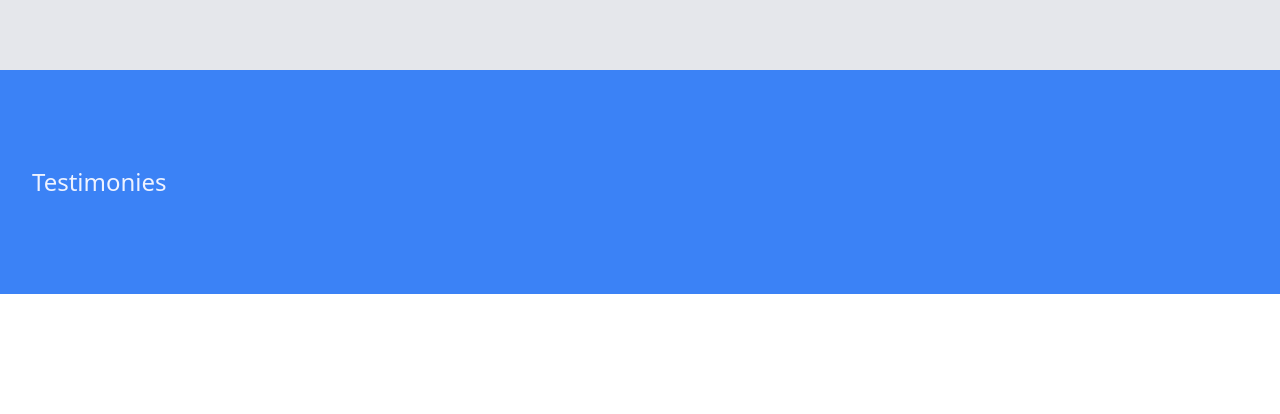
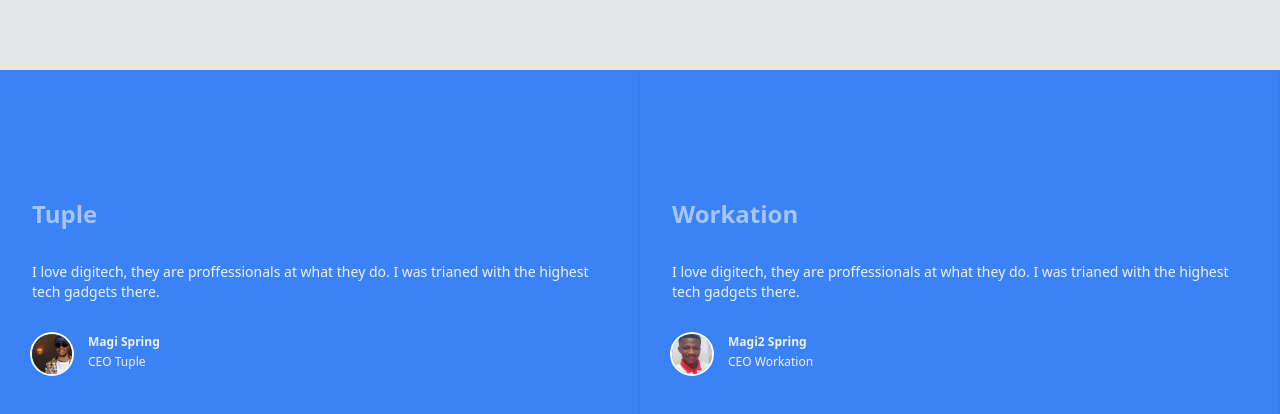
Before and after one commit to itstimiking/digitec, a Next.js app: page / in a window 1280 px wide. Shown: the part 3190-3604 px from the top of the page. Before the commit the page ends 3484 px from the top, so only its background shows below. Built offline with nearby package versions, Linux system fonts and the light colour scheme.

Commit message:
FEAT: Added the testimony section

```diff
--- a/components/testimonysection.tsx
+++ b/components/testimonysection.tsx
@@ -1,27 +1,46 @@
+interface testimony {
+    firstname: string,
+    lastname: string,
+    position: string,
+    company: string,
+    comment: string,
+    image: string,
+}
+
 export interface TestimonySectionProps {
+    testimonies: testimony[]
 
 }
 
-const TestimonySection: React.FC<TestimonySectionProps> = () => {
+const TestimonySection: React.FC<TestimonySectionProps> = ({testimonies}) => {
     return (
-        <section className="flex w-full bg-blue-500 text-indigo-50">
+        <section className="flex flex-wrap w-full bg-blue-500 text-indigo-50 mx-auto ">
 
-            <div className="px-8 py-24 flex flex-col justify-items-center">
+            {
+                testimonies.slice(0,2).map(testimony => (
+                    <div className="w-full sm:w-1/2 h-full px-8 py-32 border-r-2 border-blue-600 border-opacity-20">
 
-                {/* Testimonies section heading ------------------------------------*/}
+                        <p className="text-2xl font-bold opacity-60 pb-8">{testimony.company}</p>
 
-                <h2 className="text-bold text-2xl w-full text-center">
+                        <blockquote className="text-sm">
+                            {testimony.comment}
+                        </blockquote>
 
-                    Testimonies
+                        <div className="flex pt-8">
+                            <img src={testimony.image} className="w-10 h-10 rounded-full ring-2 ring-offset-white ring-offset-2" />
+                            <div className="flex flex-col pl-4">
+                                <span className="text-xs font-bold">
+                                    {testimony.firstname} {testimony.lastname}
+                                </span>
+                                <span className="text-xs pt-1">
+                                    {testimony.position} {testimony.company}
+                                </span>
+                            </div>
+                        </div>
 
-                </h2>
-
-            </div>
-
-            <div className="w-3/4">
-
-            </div>
-
+                    </div>
+                ))
+            }
 
         </section>
      );
--- a/pages/index.tsx
+++ b/pages/index.tsx
@@ -9,11 +9,12 @@ import HeaderSection2 from '../components/frontpage/header2';
 import SecondSection from '../components/frontpage/secondsection';
 import BlogSection from '../components/blogsection';
 import StaffSection from '../components/staffsection';
+import TestimonySection from '../components/testimonysection';
 
 import { navlinks, boxes} from "../utilities/data";
 import { articles} from "../utilities/articles";
 import { staffs} from "../utilities/staffs";
-import TestimonySection from '../components/testimonysection';
+import { testimonies } from "../utilities/testimonies";
 
 export default function Index() {
 
@@ -47,7 +48,7 @@ export default function Index() {
 
         <StaffSection staffs={staffs} />
 
-        <TestimonySection />
+        <TestimonySection testimonies={ testimonies }/>
 
       </main>
 
--- /dev/null
+++ b/utilities/testimonies.js
@@ -0,0 +1,47 @@
+export const testimonies = [
+    {
+        id:1,
+        firstname: "Magi",
+        lastname: "Spring",
+        company: "Tuple",
+        position: "CEO",
+        image: "/images/jowel.jpg",
+        comment: "I love digitech, they are proffessionals at what they do. I was trianed with the highest tech gadgets there."
+    },
+    {
+        id:2,
+        firstname: "Magi2",
+        lastname: "Spring",
+        company: "Workation",
+        position: "CEO",
+        image: "/images/emeka.jpg",
+        comment: "I love digitech, they are proffessionals at what they do. I was trianed with the highest tech gadgets there."
+    },
+    {
+        id:3,
+        firstname: "Magi3",
+        lastname: "Spring",
+        company: "Google",
+        position: "CEO",
+        image: "/images/steph.jpg",
+        comment: "I love digitech, they are proffessionals at what they do. I was trianed with the highest tech gadgets there."
+    },
+    {
+        id:4,
+        firstname: "Magi4",
+        lastname: "Spring",
+        company: "Megalite",
+        position: "CEO",
+        image: "/images/glory.jpg",
+        comment: "I love digitech, they are proffessionals at what they do. I was trianed with the highest tech gadgets there."
+    },
+    {
+        id:5,
+        firstname: "Magi5",
+        lastname: "Digital Gadgets",
+        company: "Tuple",
+        position: "CEO",
+        image: "/images/new.jpg",
+        comment: "I love digitech, they are proffessionals at what they do. I was trianed with the highest tech gadgets there."
+    }
+]
```
